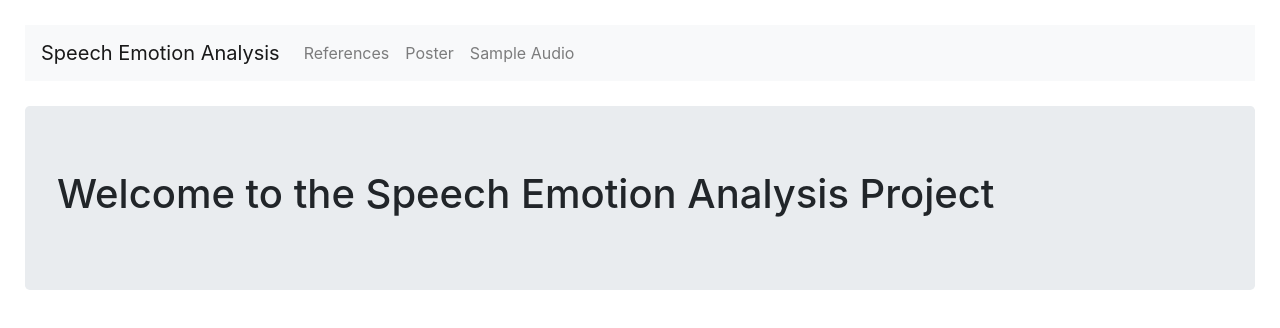
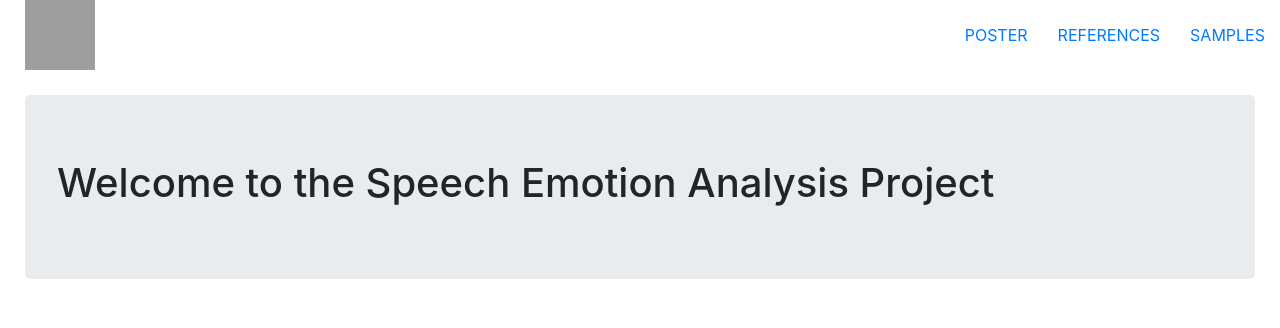
Before and after one commit to rpc21/data-plus-results, a React (Create React App) app: page / in a window 1280 px wide. Shown: the top 328 px of the page. Built offline with nearby package versions, Linux system fonts and the light colour scheme; grey boxes are pictures that could not be loaded.

Commit message:
changed from navbar

```diff
--- a/src/components/header/header.component.jsx
+++ b/src/components/header/header.component.jsx
@@ -8,30 +8,30 @@ import './header.component.scss';
 
 const Header = () => {
     return (
-        // <div className='header'>
-        //     <Link className='logo-container' to='/'>
-        //         <img src={logo} alt='logo' className='logo' />
-        //     </Link>
-        //     <div className='options'>
-        //         <Link className='option' to='/poster'>
-        //             POSTER
-        //         </Link>
-        //         <Link className='option' to='/references'>
-        //             REFERENCES
-        //         </Link>
-        //         <Link className='option' to='/sample_audio'>
-        //             SAMPLES
-        //         </Link>
-        //     </div>
-        // </div>
-        <Navbar bg="light" variant="light" className='navbar'>
-            <Navbar.Brand href="/">Speech Emotion Analysis</Navbar.Brand>
-            <Nav className="mr-auto">
-                <Nav.Link href="/references">References</Nav.Link>
-                <Nav.Link href="/poster">Poster</Nav.Link>
-                <Nav.Link href="/sample_audio">Sample Audio</Nav.Link>
-            </Nav>
-        </Navbar>
+        <div className='header'>
+            <Link className='logo-container' to='/'>
+                <img src={logo} alt='logo' className='logo' />
+            </Link>
+            <div className='options'>
+                <Link className='option' to='/poster'>
+                    POSTER
+                </Link>
+                <Link className='option' to='/references'>
+                    REFERENCES
+                </Link>
+                <Link className='option' to='/sample_audio'>
+                    SAMPLES
+                </Link>
+            </div>
+        </div>
+        // <Navbar bg="light" variant="light" className='navbar'>
+        //     <Navbar.Brand href="/">Speech Emotion Analysis</Navbar.Brand>
+        //     <Nav className="mr-auto">
+        //         <Nav.Link href="/references">References</Nav.Link>
+        //         <Nav.Link href="/poster">Poster</Nav.Link>
+        //         <Nav.Link href="/sample_audio">Sample Audio</Nav.Link>
+        //     </Nav>
+        // </Navbar>
     );
 }
 
```
